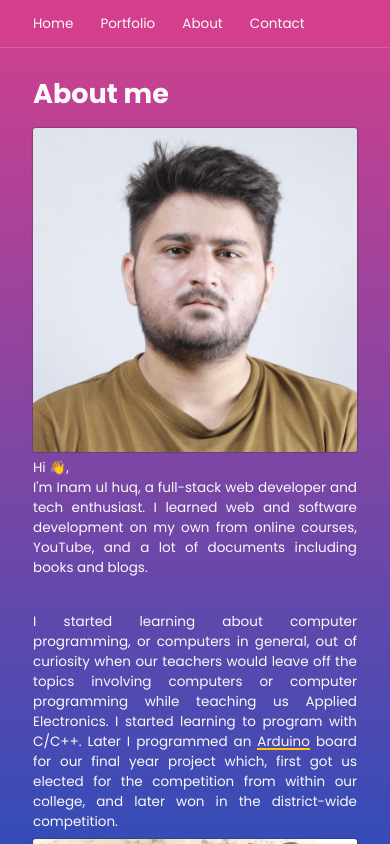
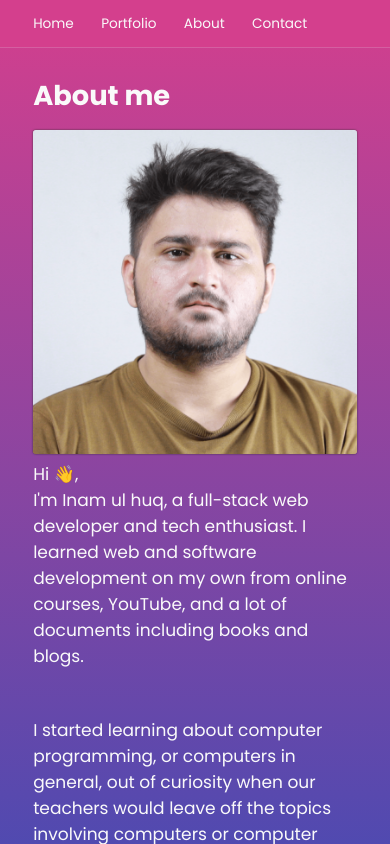
Before and after one commit to Inambe/inambe-webpage, a React (Create React App) app: page /about in a window 390 px wide. Shown: the top 844 px of the page. Built offline with nearby package versions, Linux system fonts and the light colour scheme.

Commit message:
some css fixes

```diff
--- a/src/components/header.css
+++ b/src/components/header.css
@@ -15,7 +15,8 @@
 	white-space: nowrap;
 	text-decoration: none;
 	color: var(--clr-white);
-	margin-right: var(--m-p-m);
+    margin-right: var(--m-p-m);
+    transition: color 0.1s ease-out;
 }
 
 .header-nav > a:last-child {
--- a/src/components/hero.css
+++ b/src/components/hero.css
@@ -14,7 +14,7 @@
 }
 
 .hero-intro>h3 {
-    margin-bottom: 2rem;
+    margin-bottom: 3rem;
     font-weight: normal;
     font-style: italic;
 }
--- a/src/index.css
+++ b/src/index.css
@@ -19,7 +19,7 @@
 	--ff-main: "Poppins", sans-serif;
 	/* font-size */
 	/* 1rem = 16px */
-	--fs-main: calc(9.63px + 1vmin);
+	--fs-main: calc(9.75px + 1vmin);
 	--fs-s: 1rem;
 	--fs-m: 1.25rem;
 	--fs-l: 1.5rem;
--- a/src/pages/aboutPage.css
+++ b/src/pages/aboutPage.css
@@ -5,9 +5,11 @@
 	box-shadow: 0rem 0rem 2px 0px var(--clr-black);
 	border-radius: 0.2rem;
 }
+.aboutPage__sec p{
+    font-size: var(--fs-m);
+}
 @media (max-width: 768px) {
 	.aboutPage__sec {
-		text-align: justify;
-		margin-bottom: var(--m-p-m);
+		margin-bottom: var(--m-p-l);
 	}
 }
```
